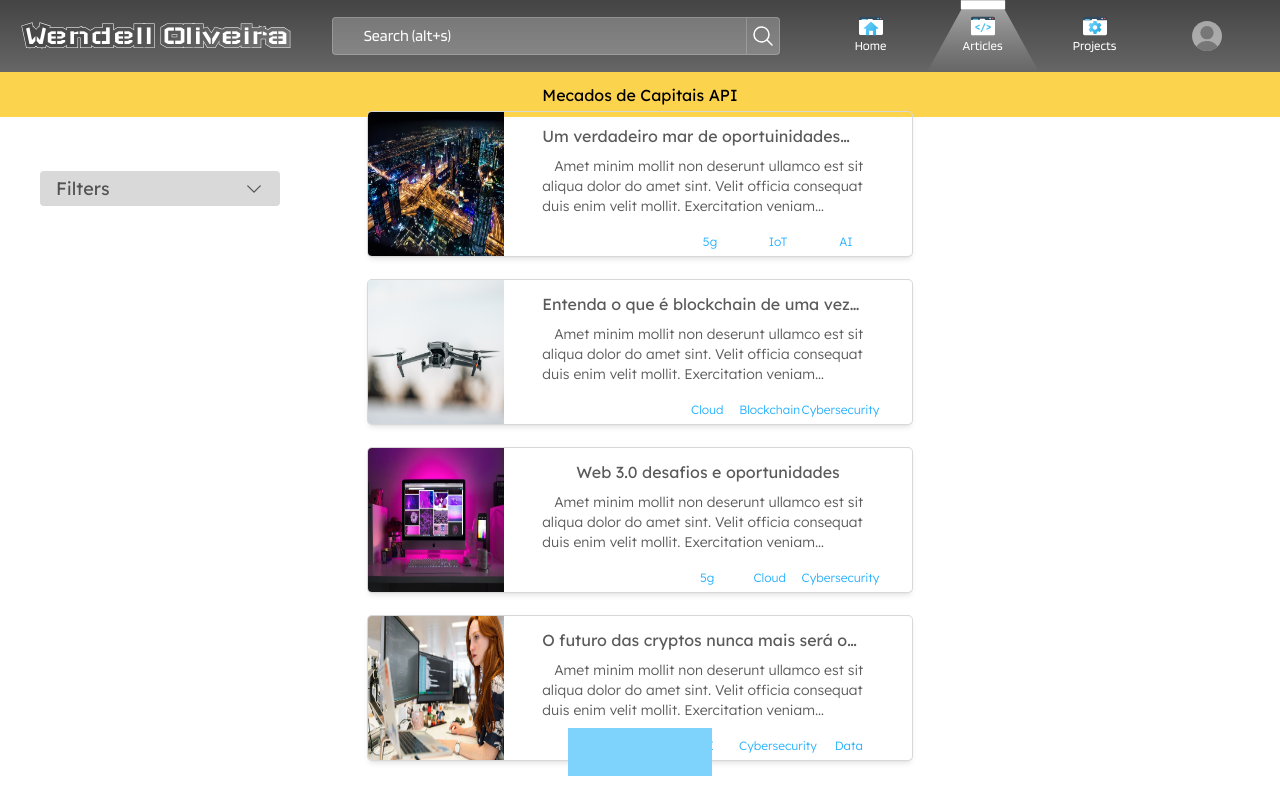
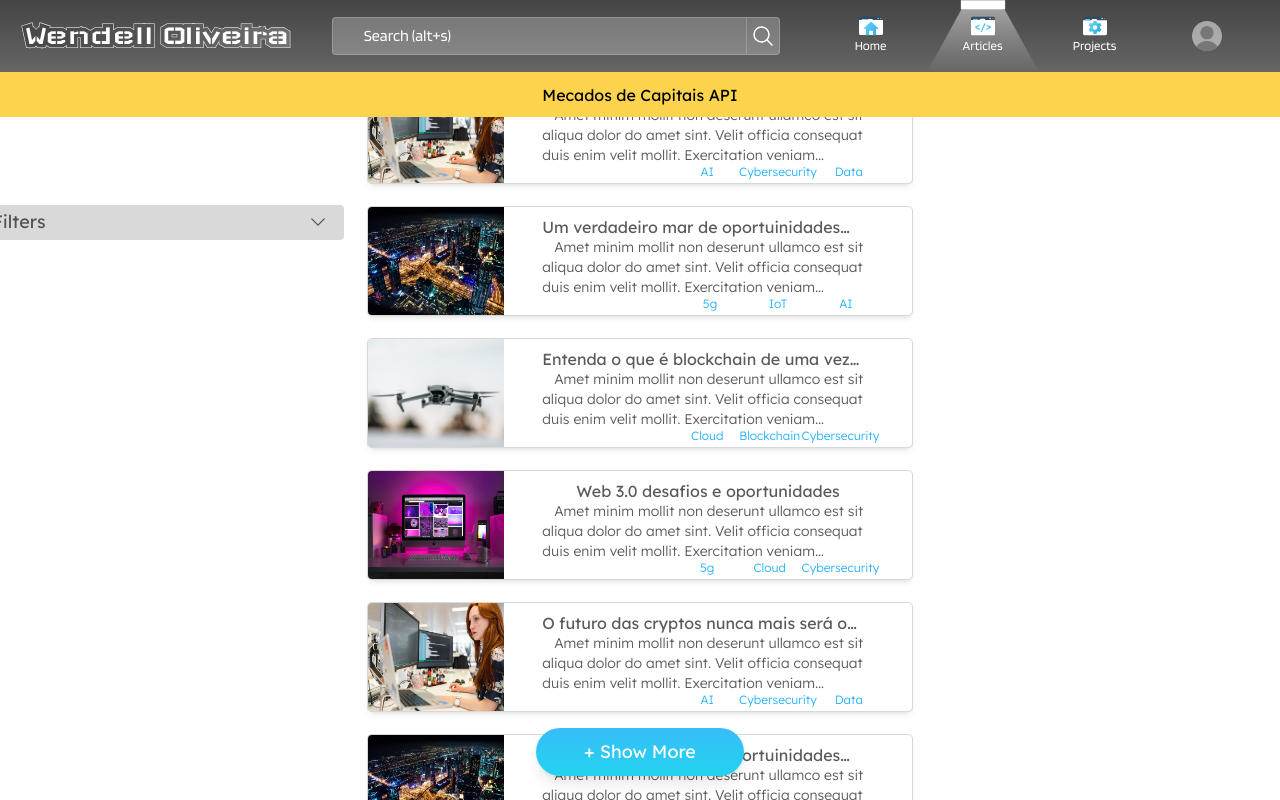
Before and after one commit to sowodev/my-portfolio, a React (Vite) app: page /articles in a window 1280 px wide. Built offline with nearby package versions, Linux system fonts and the light colour scheme; what tailwindcss-hyphens would draw is missing.

Commit message:
positioning buttons on articles page

```diff
--- a/src/App.tsx
+++ b/src/App.tsx
@@ -12,7 +12,7 @@ function App() {
     <div className="flex flex-col w-full h-screen">
       <div className="flex flex-col sticky top-0">
         <Navbar />
-        <div className="flex absolute top-[4.5rem] w-full h-[45px] bg-amber-300 justify-center items-center">
+        <div className="flex sticky top-[4.5rem] w-full h-[45px] bg-amber-300 justify-center items-center">
           <span className="font-[Lexend]">Mecados de Capitais API</span>
         </div>
       </div>
--- a/src/components/articles/ArticlesData.ts
+++ b/src/components/articles/ArticlesData.ts
@@ -1,53 +1,5 @@
 export const ArticlesData = [
   {
-    img_path: "/src/assets/imgs/articles/city.jpeg",
-    title: "Um verdadeiro mar de oportuinidades com o 5g",
-    leading:
-      "Amet minim mollit non deserunt ullamco est sit aliqua dolor do amet sint. Velit officia consequat duis enim velit mollit. Exercitation veniam consequat sunt nostrud amet.",
-    content_path: "/src/components/articles/markdowns/ia.md",
-    published_date: "03/29/2023",
-    updated_date: "03/29/2023",
-    tags: ["5g", "IoT", "AI"],
-    author: "Wendell Oliveira",
-    img_credits: "this text represents imgs credits",
-  },
-  {
-    img_path: "/src/assets/imgs/articles/drone.jpeg",
-    title: "Entenda o que é blockchain de uma vez por todas",
-    leading:
-      "Amet minim mollit non deserunt ullamco est sit aliqua dolor do amet sint. Velit officia consequat duis enim velit mollit. Exercitation veniam consequat sunt nostrud amet.",
-    content_path: "/src/components/articles/markdowns/ia.md",
-    published_date: "03/29/2023",
-    updated_date: "03/29/2023",
-    tags: ["Cloud", "Blockchain", "Cybersecurity"],
-    author: "Wendell Oliveira",
-    img_credits: "this text represents imgs credits",
-  },
-  {
-    img_path: "/src/assets/imgs/articles/setup.webp",
-    title: "Web 3.0 desafios e oportunidades ",
-    leading:
-      "Amet minim mollit non deserunt ullamco est sit aliqua dolor do amet sint. Velit officia consequat duis enim velit mollit. Exercitation veniam consequat sunt nostrud amet.",
-    content_path: "/src/components/articles/markdowns/ia.md",
-    published_date: "03/29/2023",
-    updated_date: "03/29/2023",
-    tags: ["5g", "Cloud", "Cybersecurity"],
-    author: "Wendell Oliveira",
-    img_credits: "this text represents imgs credits",
-  },
-  {
-    img_path: "/src/assets/imgs/articles/work.webp",
-    title: "O futuro das cryptos nunca mais será o mesmo",
-    leading:
-      "Amet minim mollit non deserunt ullamco est sit aliqua dolor do amet sint. Velit officia consequat duis enim velit mollit. Exercitation veniam consequat sunt nostrud amet.",
-    content_path: "/src/components/articles/markdowns/ia.md",
-    published_date: "03/29/2023",
-    updated_date: "03/29/2023",
-    tags: ["AI", "Cybersecurity", "Data"],
-    author: "Wendell Oliveira",
-    img_credits: "this text represents imgs credits",
-  },
-  /* {
     img_path: "/src/assets/imgs/articles/city.jpeg",
     title: "Um verdadeiro mar de oportuinidades com o 5g",
     leading:
@@ -142,5 +94,53 @@ export const ArticlesData = [
     tags: ["AI", "Cybersecurity", "Data"],
     author: "Wendell Oliveira",
     img_credits: "this text represents imgs credits",
-  }, */
+  },
+  {
+    img_path: "/src/assets/imgs/articles/city.jpeg",
+    title: "Um verdadeiro mar de oportuinidades com o 5g",
+    leading:
+      "Amet minim mollit non deserunt ullamco est sit aliqua dolor do amet sint. Velit officia consequat duis enim velit mollit. Exercitation veniam consequat sunt nostrud amet.",
+    content_path: "/src/components/articles/markdowns/ia.md",
+    published_date: "03/29/2023",
+    updated_date: "03/29/2023",
+    tags: ["5g", "IoT", "AI"],
+    author: "Wendell Oliveira",
+    img_credits: "this text represents imgs credits",
+  },
+  {
+    img_path: "/src/assets/imgs/articles/drone.jpeg",
+    title: "Entenda o que é blockchain de uma vez por todas",
+    leading:
+      "Amet minim mollit non deserunt ullamco est sit aliqua dolor do amet sint. Velit officia consequat duis enim velit mollit. Exercitation veniam consequat sunt nostrud amet.",
+    content_path: "/src/components/articles/markdowns/ia.md",
+    published_date: "03/29/2023",
+    updated_date: "03/29/2023",
+    tags: ["Cloud", "Blockchain", "Cybersecurity"],
+    author: "Wendell Oliveira",
+    img_credits: "this text represents imgs credits",
+  },
+  {
+    img_path: "/src/assets/imgs/articles/setup.webp",
+    title: "Web 3.0 desafios e oportunidades ",
+    leading:
+      "Amet minim mollit non deserunt ullamco est sit aliqua dolor do amet sint. Velit officia consequat duis enim velit mollit. Exercitation veniam consequat sunt nostrud amet.",
+    content_path: "/src/components/articles/markdowns/ia.md",
+    published_date: "03/29/2023",
+    updated_date: "03/29/2023",
+    tags: ["5g", "Cloud", "Cybersecurity"],
+    author: "Wendell Oliveira",
+    img_credits: "this text represents imgs credits",
+  },
+  {
+    img_path: "/src/assets/imgs/articles/work.webp",
+    title: "O futuro das cryptos nunca mais será o mesmo",
+    leading:
+      "Amet minim mollit non deserunt ullamco est sit aliqua dolor do amet sint. Velit officia consequat duis enim velit mollit. Exercitation veniam consequat sunt nostrud amet.",
+    content_path: "/src/components/articles/markdowns/ia.md",
+    published_date: "03/29/2023",
+    updated_date: "03/29/2023",
+    tags: ["AI", "Cybersecurity", "Data"],
+    author: "Wendell Oliveira",
+    img_credits: "this text represents imgs credits",
+  },
 ];
--- a/src/components/articles/PagesCardsArticles.tsx
+++ b/src/components/articles/PagesCardsArticles.tsx
@@ -1,6 +1,7 @@
 import CardArticle from "./CardArticle";
 import { NavLink } from "react-router-dom";
 import { ArticlesData } from "./ArticlesData";
+import ShowMoreArticlesBtn from "./ShowMoreArticles";
 
 const PagesCardsArticles = function pagesCardsArticles() {
   return (
@@ -21,7 +22,9 @@ const PagesCardsArticles = function pagesCardsArticles() {
           </NavLink>
         );
       })}
-      <div className="flex absolute bottom-6 w-36 h-12 bg-sky-300"></div>
+      <div className="flex fixed bottom-6 w-52 h-12">
+        <ShowMoreArticlesBtn />
+      </div>
     </div>
   );
 };
--- /dev/null
+++ b/src/components/articles/PaginationButton.tsx
@@ -0,0 +1,11 @@
+const PaginationButton = function PaginationButton() {
+  return (
+    <div className="flex flex-row w-full h-full">
+      <button className="h-full basis-1/4 bg-cyan-300">prev</button>
+      <button className="h-full basis-2/4 bg-orange-300">2/77</button>
+      <button className="h-full basis-1/4 bg-pink-300">next</button>
+    </div>
+  );
+};
+
+export default PaginationButton;
--- /dev/null
+++ b/src/components/articles/PaginationController.tsx
@@ -0,0 +1,29 @@
+import { NavLink } from "react-router-dom";
+
+const PaginationController = ({
+  page,
+  total_pages,
+  path,
+}: {
+  page: number;
+  total_pages: number;
+  path: string;
+}) => {
+  const previousPage = page - 1;
+  const nextPage = page + 1;
+
+  return (
+    <div className="pagination">
+      {previousPage > 0 && (
+        <NavLink to={`/${path}/${previousPage}`} className="pagination__link">
+          Previous page
+        </NavLink>
+      )}
+      {nextPage <= total_pages && (
+        <NavLink to={`/${path}/${nextPage}`} className="pagination__link">
+          Next page
+        </NavLink>
+      )}
+    </div>
+  );
+};
--- /dev/null
+++ b/src/components/articles/ShowMoreArticles.tsx
@@ -0,0 +1,9 @@
+const ShowMoreArticlesBtn = function showMoreArticlesBtn() {
+  return (
+    <button className="flex w-full h-full bg-gradient-to-b from-sky-400 to-cyan-400 rounded-3xl shadow-lg justify-center items-center hover:from-sky-500 hover:to-cyan-500">
+      <span className="font-[Lexend] text-white text-lg">+ Show More</span>
+    </button>
+  );
+};
+
+export default ShowMoreArticlesBtn;
--- a/src/components/commom/Filters.tsx
+++ b/src/components/commom/Filters.tsx
@@ -5,7 +5,7 @@ const Filters = function filter() {
   const [collapse, setCollapse] = useState(true);
 
   return (
-    <div className="flex flex-col absolute gap-1 top-[6.2rem] w-[75%] bg-white">
+    <div className="flex flex-col fixed gap-1 top-[12.8rem] w-[23rem] bg-white">
       <button
         className="flex w-full h-[2.2rem] bg-[#D9D9D9] items-center justify-between rounded"
         onClick={() => {
--- a/src/pages/Articles.tsx
+++ b/src/pages/Articles.tsx
@@ -3,8 +3,8 @@ import PagesCardsArticles from "../components/articles/PagesCardsArticles";
 
 const Article = function articles() {
   return (
-    <div className="flex flex-row w-full h-full">
-      <div className="flex relative h-full basis-1/4 justify-center">
+    <div className="flex flex-row w-full h-full overflow-scroll">
+      <div className="flex h-full basis-1/4 justify-center">
         <Filters />
       </div>
       <div className="flex h-full basis-2/4 justify-center items-center">
```
